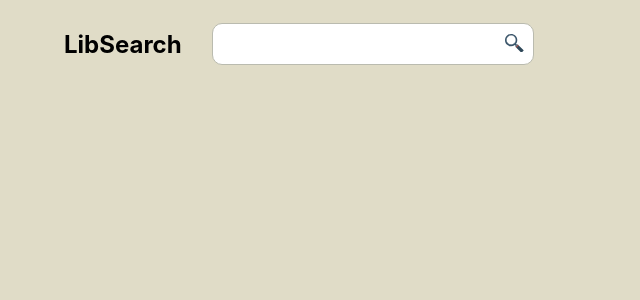
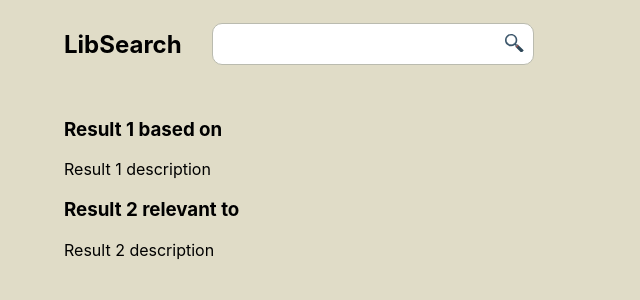
Before and after one commit to TanglingTreats/CSC3010-frontend, a React (Create React App) app: page /#/ in a window 1280 px wide. Both pictures are taken after a click on the button 881 px from the left and 455 px from the top of the page. Shown: the top 300 px of the page, without its empty margins (0-640 px from the left). Built offline with nearby package versions, Linux system fonts and the light colour scheme.

Commit message:
Add sample data and results for list

```diff
--- /dev/null
+++ b/src/ResultItem/resultItem.tsx
@@ -0,0 +1,23 @@
+import React, { useState } from "react";
+import { useNavigate } from "react-router-dom";
+
+interface ResultItemIntf {
+  title?: string;
+  desc?: string;
+  url: string;
+}
+
+export function ResultItem(props: ResultItemIntf) {
+  const navigate = useNavigate();
+
+  function openTabTo(url: string) {
+    window.open(url, '_blank');
+  }
+
+  return (
+    <div>
+      <h3 onClick={() => {openTabTo(props.url)}} style={{cursor: "pointer"}}>{props.title}</h3>
+      <p>{props.desc}</p>
+    </div>
+  )
+}
--- a/src/ResultsPage/resultsPage.css
+++ b/src/ResultsPage/resultsPage.css
@@ -18,4 +18,5 @@
 
 .content {
     padding: 10px 5%;
+
 }
--- a/src/ResultsPage/resultsPage.tsx
+++ b/src/ResultsPage/resultsPage.tsx
@@ -1,6 +1,7 @@
 import React, { useEffect } from "react";
 import { useNavigate, createSearchParams, useSearchParams } from "react-router-dom";
 import { SearchBar } from "../SearchBar/searchBar"
+import { ResultItem } from "../ResultItem/resultItem"
 
 import "./resultsPage.css";
 
@@ -14,6 +15,19 @@ export function ResultsPage(props: ResultsPageProps) {
 
   const query = searchParams.get("query") || "";
 
+
+  const items = [
+    {
+      title: `Result 1 based on ${query}`,
+      desc: "Result 1 description",
+      url: "https://www.facebook.com"
+    },
+    {
+      title: `Result 2 relevant to ${query}`,
+      desc: "Result 2 description",
+      url: "https://google.com"
+    }
+  ]
   useEffect(() => {
 
   }, [])
@@ -32,6 +46,9 @@ export function ResultsPage(props: ResultsPageProps) {
         <SearchBar query={query} sendQuery={sendQuery} autoFocus={false} />
       </header>
       <div className="content">
+        {items.map((res) => {
+          return <ResultItem title={res.title} desc={res.desc} url={res.url}/>
+        })}
       </div>
     </div>
   )
```
Also changed, not shown: src/ResultItem/resultItem.css (added).
